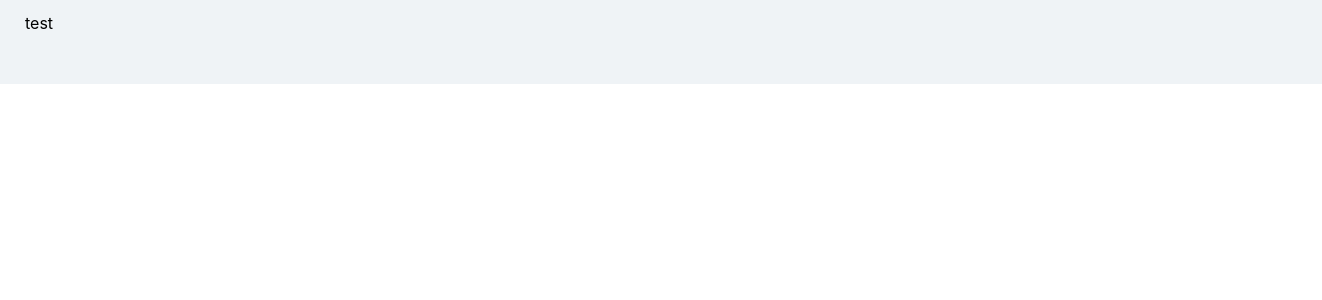
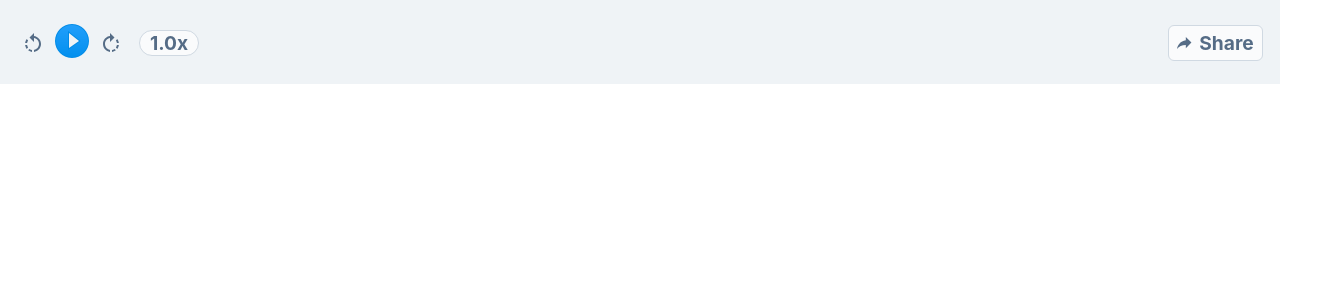
Before and after one commit to RayAdrian/apollo-cif, a React (Create React App) app: page / in a window 1280 px wide. Shown: the top 300 px of the page, 1322 px wide, since content can reach past the window. Built offline with nearby package versions, Linux system fonts and the light colour scheme.

Commit message:
Add control bar

```diff
--- a/src/App.js
+++ b/src/App.js
@@ -6,7 +6,7 @@ import styled from '@emotion/styled';
 import ControlBar from './components/ControlBar';
 import './App.css';
 
-const Container = styled('div')({ width: '100%' });
+const Container = styled('div')({ maxWidth: 'calc(100% - 42px)' });
 
 function App() {
 
--- a/src/components/ControlBar.js
+++ b/src/components/ControlBar.js
@@ -1,20 +1,112 @@
-import React from 'react';
+/* eslint-disable react/prop-types */
+import React, { useEffect, useState } from 'react';
+import { connect } from 'react-redux';
 import styled from '@emotion/styled';
+import audioFile from '../assets/audio/call.wav';
+
+import playBack from '../assets/icons/rotate-left.svg';
+import playForward from '../assets/icons/rotate-right.svg';
+import share from '../assets/icons/share.svg';
+import pauseIcon from '../assets/icons/pause-circle-fill.png';
+import playIcon from '../assets/icons/play-circle-fill.png';
+
+import { actionSetIsAudioPlaying } from '../reduxModules/controlBar/controlBarActions';
 
 const Container = styled('div')({
+  display: 'flex',
+  flexDirection: 'row',
   width: '100%',
   backgroundColor: '#EFF3F6',
   height: 59,
-  padding: '13px 17px 12px 25px'
+  padding: '13px 17px 12px 25px',
+  justifyContent: 'space-between',
+  alignItems: 'center'
 });
 
-const ControlBar = () => {
+const ControlsContainer = styled('div')({
+  width: 170,
+  display: 'flex',
+  flexDirection: 'row',
+  alignItems: 'center'
+});
+
+const PlaySpeed = styled('div')({
+  borderRadius: 30,
+  border: '1px solid rgb(208, 217, 226)',
+  backgroundColor: 'rgb(250, 251, 252)',
+  marginLeft: 20,
+  padding: '2px 10px',
+  height: 20,
+  fontSize: '1.2rem',
+  fontWeight: 'bold',
+  color: 'rgb(85, 108, 134)',
+  display: 'flex',
+  alignItems: 'center'
+});
+
+const ShareButton = styled('div')({
+  width: 93,
+  height: 34,
+  display: 'flex',
+  alignItems: 'center',
+  justifyContent: 'center',
+  borderRadius: 6,
+  border: '1px solid rgb(208, 217, 226)',
+  backgroundColor: 'rgb(250, 251, 252)'
+});
+
+let checkTimeInterval;
+
+const ControlBar = ({
+  isAudioPlaying,
+  actionSetIsAudioPlaying
+}) => {
+
+  const [audio] = useState(new Audio(audioFile));
+
+  const toggle = () => actionSetIsAudioPlaying(!isAudioPlaying);
+
+  useEffect(() => {
+    if (isAudioPlaying) {
+      audio.play();
+      checkTimeInterval = setInterval(function() {
+        console.log(audio.currentTime);
+      }, 100);
+    } else { clearInterval(checkTimeInterval); audio.pause(); }
+  }, [isAudioPlaying]);
+
+  useEffect(() => {
+    audio.addEventListener('ended', () => actionSetIsAudioPlaying(false));
+    return () => {
+      audio.removeEventListener('ended', () => actionSetIsAudioPlaying(false));
+    };
+  }, []);
 
   return (
     <Container>
-      <div>test</div>
+      <ControlsContainer>
+        <img src={playBack} />
+        <div onClick={toggle} style={{ margin: '0 14px', cursor: 'pointer' }}>
+          {
+            isAudioPlaying ? <img src={pauseIcon} /> : <img src={playIcon} />
+          }
+        </div>
+        <img src={playForward}/>
+        <PlaySpeed>1.0x</PlaySpeed>
+      </ControlsContainer>
+      <ShareButton>
+        <img src={share} />
+        <div style={{ marginLeft: 6, fontSize: '1.2rem', fontWeight: 'bold', color: 'rgb(85, 108, 134)' }}>Share</div>
+      </ShareButton>
     </Container>
   );
 };
 
-export default ControlBar;
+export default connect(
+  state => ({
+    isAudioPlaying: state.controlBar.isAudioPlaying
+  }),
+  {
+    actionSetIsAudioPlaying
+  }
+)(ControlBar);
--- /dev/null
+++ b/src/reduxModules/controlBar/controlBarActions.js
@@ -0,0 +1,6 @@
+export const actionSetIsAudioPlaying = (isPlaying = false) => dispatch => {
+  dispatch({
+    type: 'SET_AUDIO_PLAYING',
+    payload: isPlaying
+  });
+};
--- /dev/null
+++ b/src/reduxModules/controlBar/controlBarReducers.js
@@ -0,0 +1,15 @@
+const initialState = {
+  isAudioPlaying: false
+};
+
+export default (state = {...initialState}, action) => {
+  switch (action.type) {
+  case 'SET_AUDIO_PLAYING':
+    return {
+      ...state,
+      isAudioPlaying: action.payload
+    };
+  default:
+    return state;
+  }
+};
--- a/src/reduxModules/rootReducer.js
+++ b/src/reduxModules/rootReducer.js
@@ -1,5 +1,6 @@
 import { combineReducers } from 'redux';
-import simpleReducer from './simpleReducer';
+import controlBar from './controlBar/controlBarReducers';
+
 export default combineReducers({
-  simpleReducer
+  controlBar
 });
```
Also changed, not shown: .eslintrc.js, 1 other file (tests, documents, lock files or other folders).
